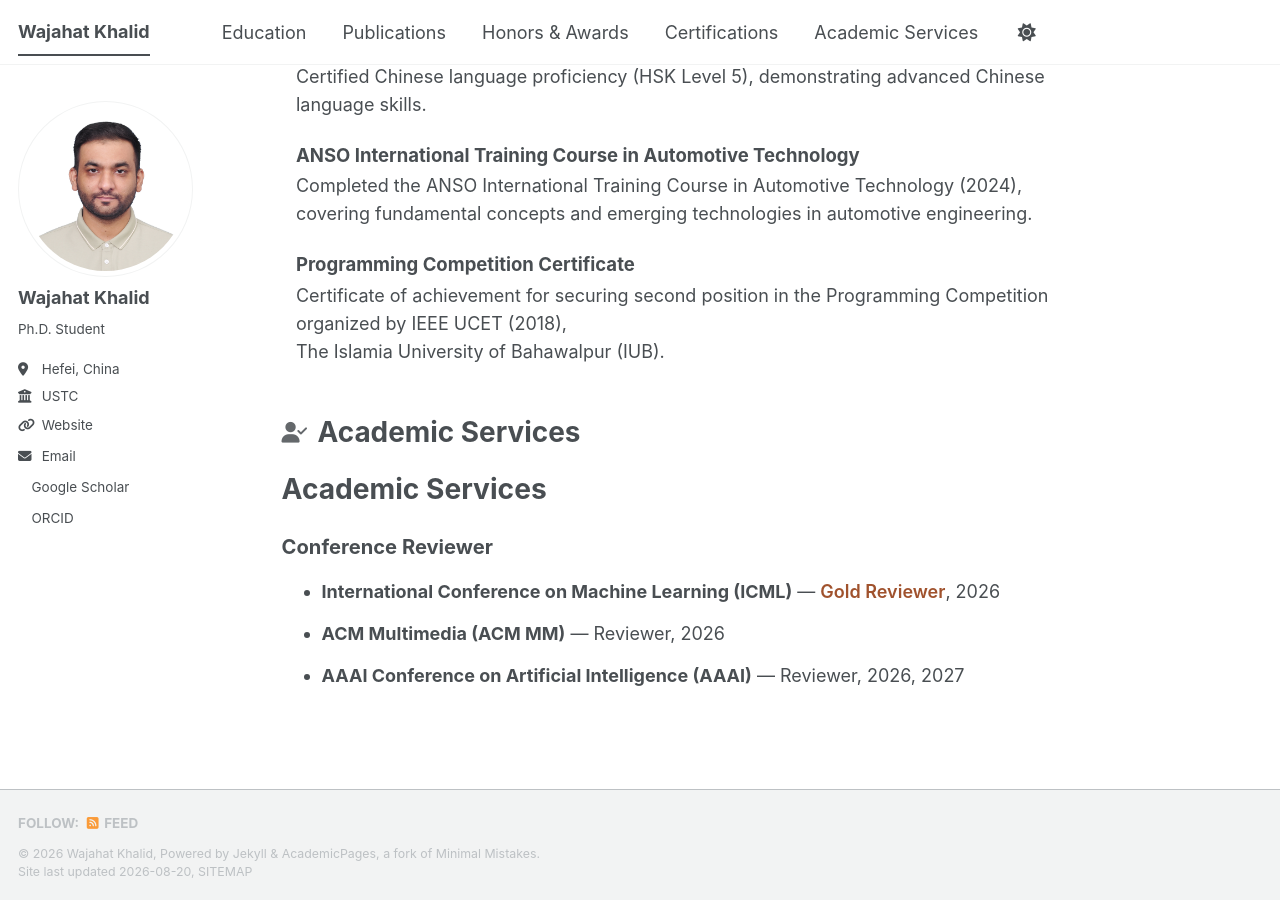
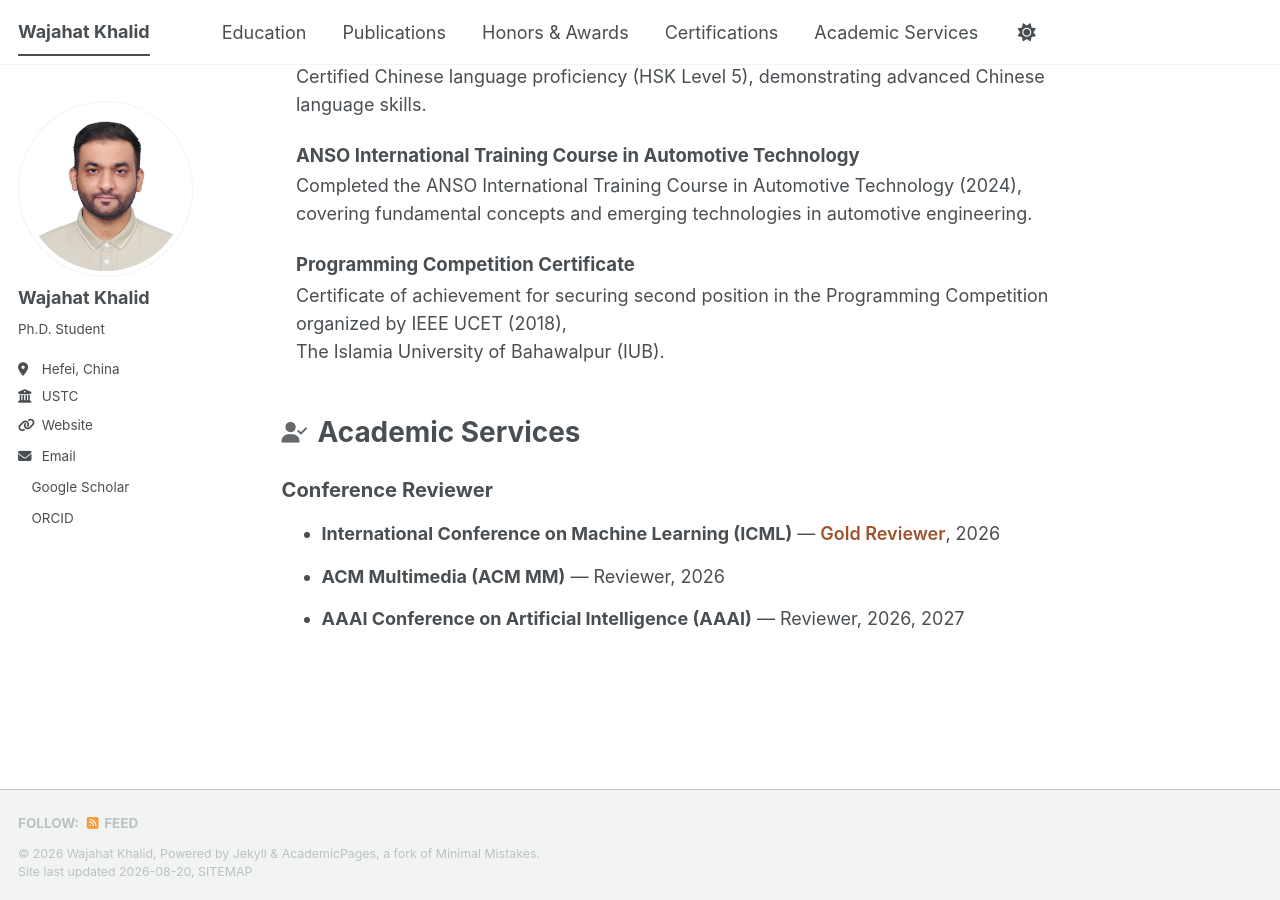
Before and after one commit to Mr-WajahatKhalid/Mr-WajahatKhalid.github.io, a Jekyll site: the page built from _pages/about.md, in a window 1280 px wide and 900 px high, scrolled down 3575 px. Built offline with Jekyll 4.4.1, drawn with Linux system fonts in a browser that asks for light colours; a style sheet for code colours, icons or effects is not loaded.

Commit message:
Update about.md

```diff
--- a/_pages/about.md
+++ b/_pages/about.md
@@ -200,8 +200,6 @@ The Islamia University of Bahawalpur (IUB).
   Academic Services
 </h1>
 
-# Academic Services
-
 ## Conference Reviewer
 
 - **International Conference on Machine Learning (ICML)** — <span class="award">Gold Reviewer</span>, 2026
```
